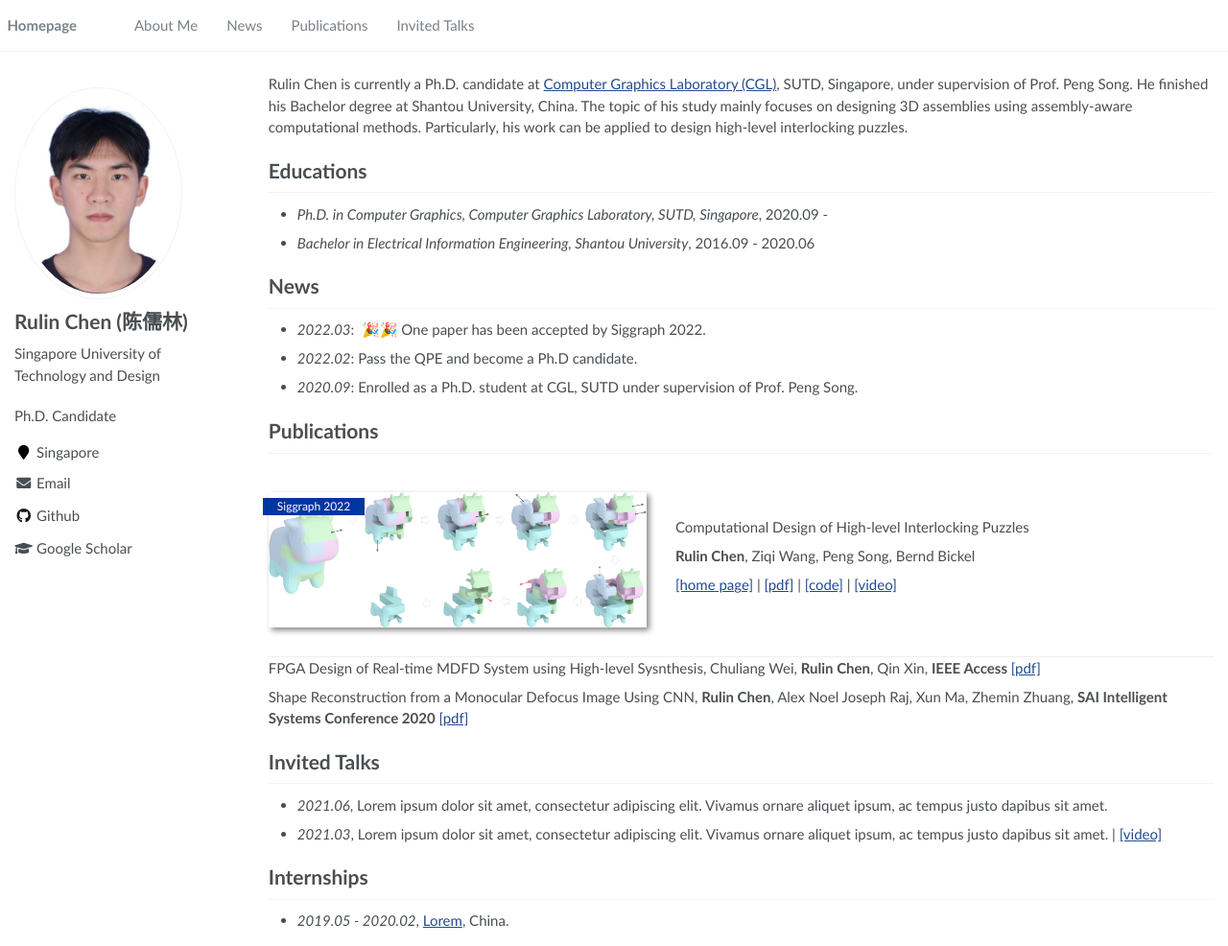
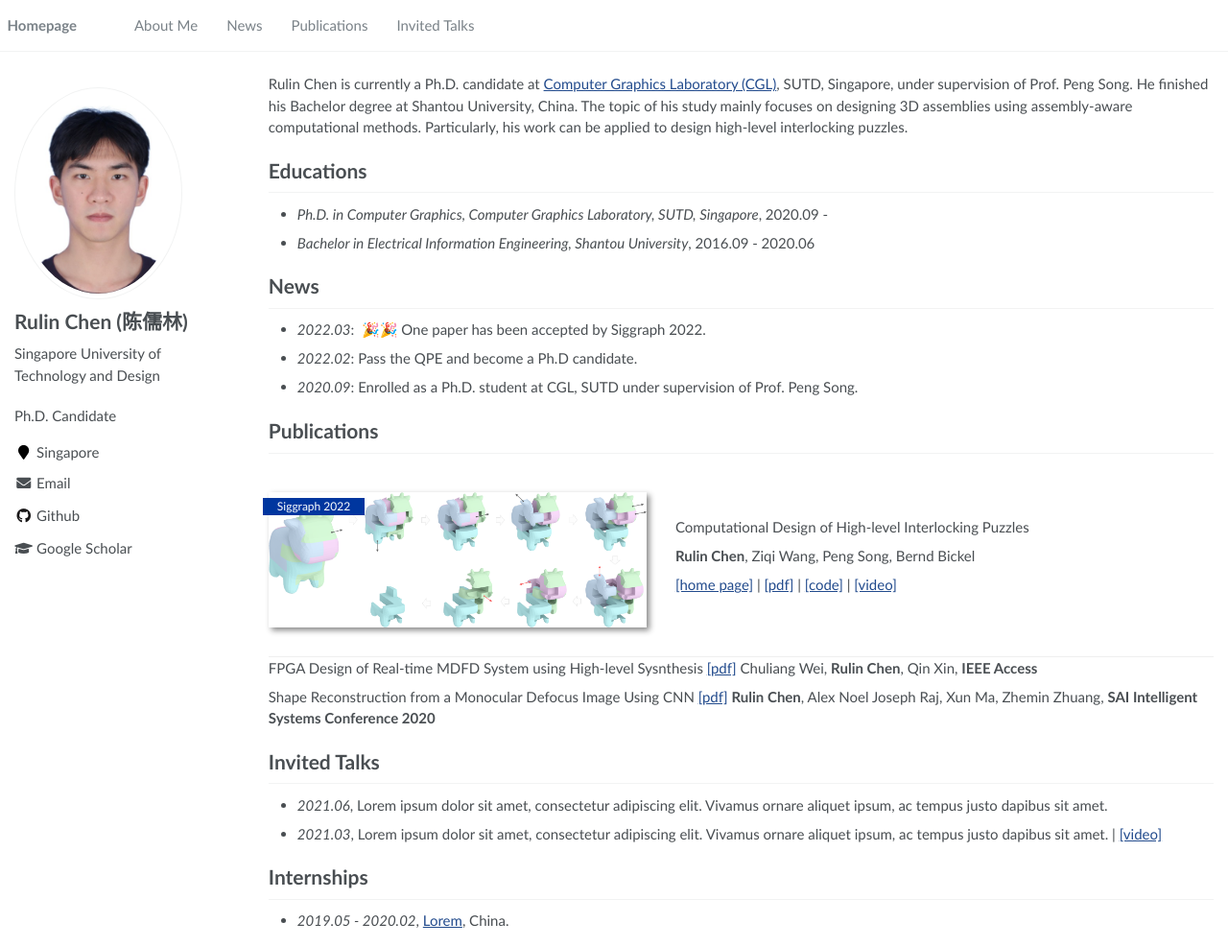
Before and after one commit to Linsanity81/linsanity81.github.io, a Jekyll site: the page built from _pages/about.md, in a window 1280 px wide and 986 px high. Shown: the whole window at 96% size. Built offline with Jekyll 4.4.1, drawn with Linux system fonts in a browser that asks for light colours.

```diff
--- a/_pages/about.md
+++ b/_pages/about.md
@@ -42,9 +42,11 @@ Computational Design of High-level Interlocking Puzzles
 </div>
 </div>
 
-FPGA Design of Real-time MDFD System using High-level Sysnthesis, Chuliang Wei, **Rulin Chen**, Qin Xin, **IEEE Access** [\[pdf\]](https://ieeexplore.ieee.org/stamp/stamp.jsp?tp=&arnumber=8743445)
+FPGA Design of Real-time MDFD System using High-level Sysnthesis [\[pdf\]](https://ieeexplore.ieee.org/stamp/stamp.jsp?tp=&arnumber=8743445)
+Chuliang Wei, **Rulin Chen**, Qin Xin, **IEEE Access**
 
-Shape Reconstruction from a Monocular Defocus Image Using CNN, **Rulin Chen**, Alex Noel Joseph Raj, Xun Ma, Zhemin Zhuang, **SAI Intelligent Systems Conference 2020** [\[pdf\]](https://www.researchgate.net/profile/Alex-Noel-Joseph-Raj/publication/335382542_Shape_Reconstruction_from_a_Monocular_Defocus_Image_Using_CNN/links/6034dbd492851c4ed58e5abf/Shape-Reconstruction-from-a-Monocular-Defocus-Image-Using-CNN.pdf)
+Shape Reconstruction from a Monocular Defocus Image Using CNN [\[pdf\]](https://www.researchgate.net/profile/Alex-Noel-Joseph-Raj/publication/335382542_Shape_Reconstruction_from_a_Monocular_Defocus_Image_Using_CNN/links/6034dbd492851c4ed58e5abf/Shape-Reconstruction-from-a-Monocular-Defocus-Image-Using-CNN.pdf)
+**Rulin Chen**, Alex Noel Joseph Raj, Xun Ma, Zhemin Zhuang, **SAI Intelligent Systems Conference 2020**
 
 # Invited Talks
 - *2021.06*, Lorem ipsum dolor sit amet, consectetur adipiscing elit. Vivamus ornare aliquet ipsum, ac tempus justo dapibus sit amet.
```
